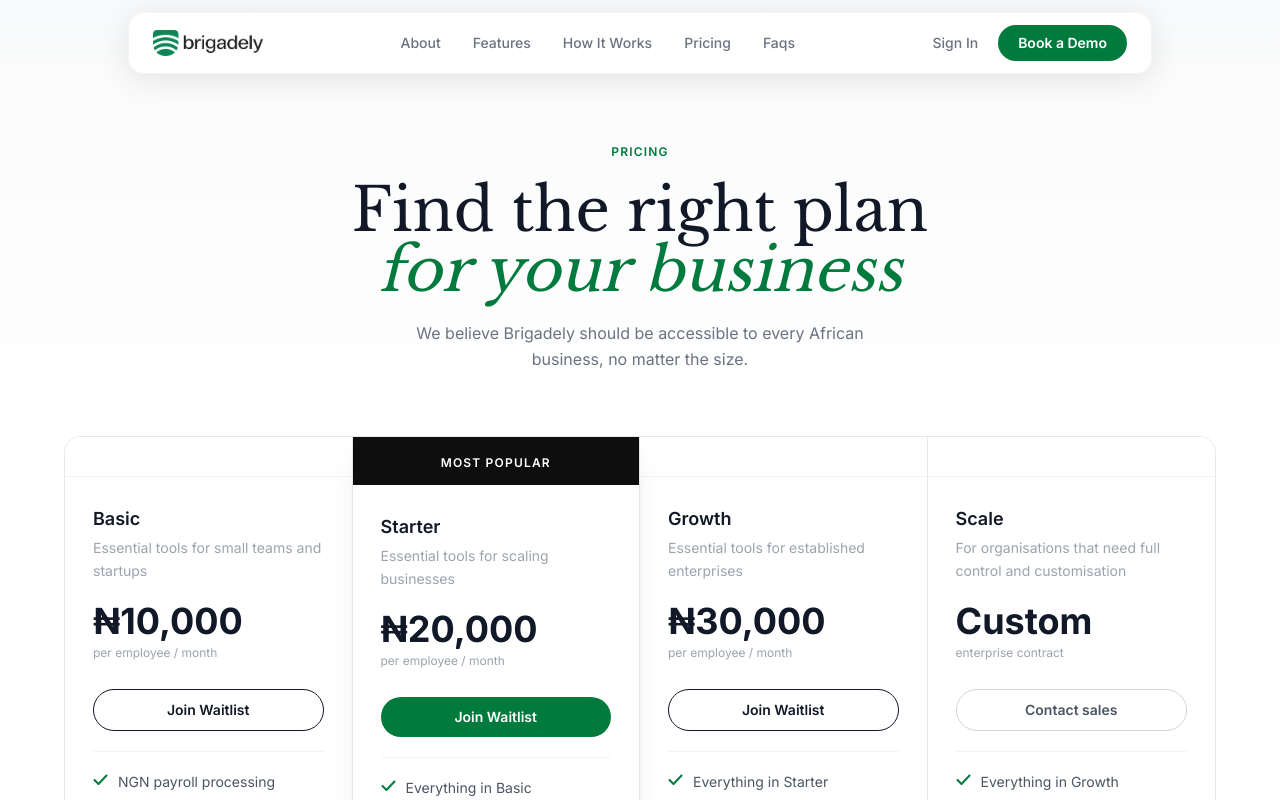
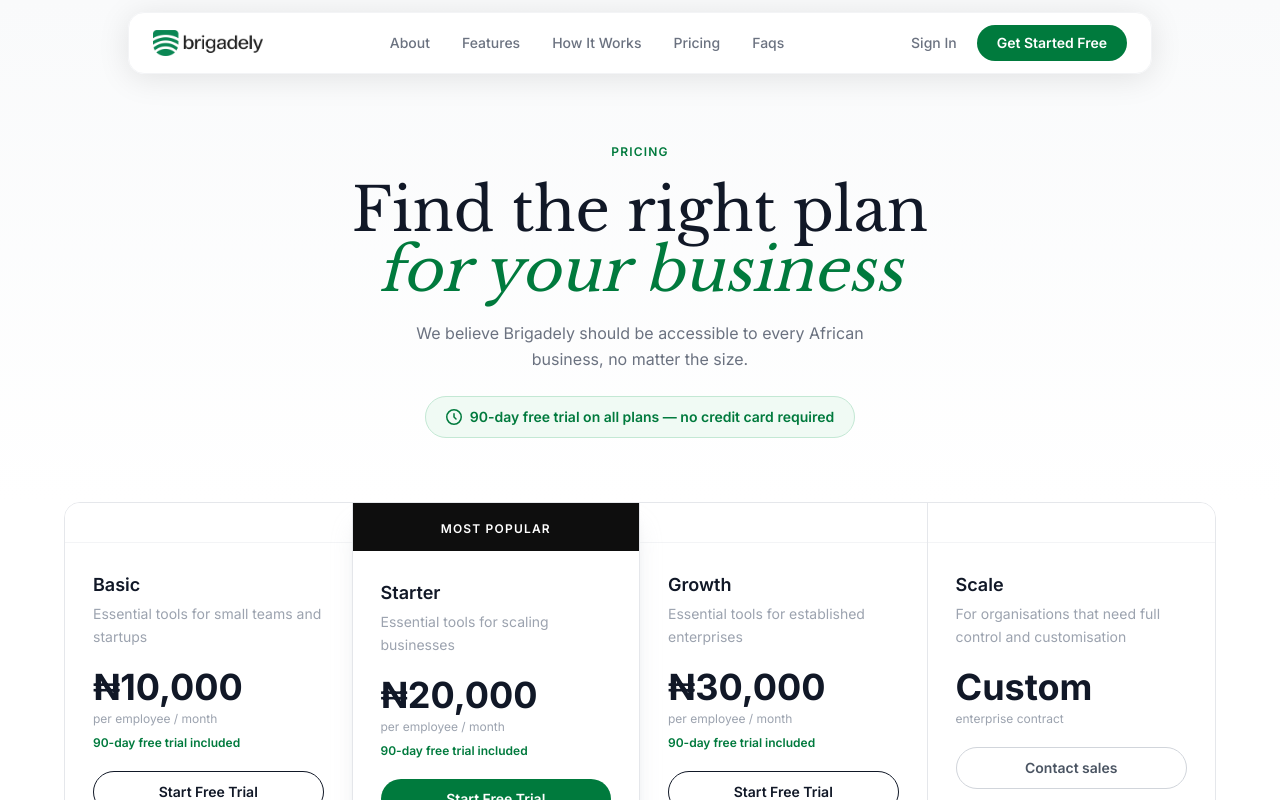
Before and after one commit to BrigadelyOrg/website, a Next.js app: page /pricing in a window 1280 px wide. Shown: the top 800 px of the page. Built offline with nearby package versions, Linux system fonts and the light colour scheme.

Commit message:
fixed pricing

```diff
--- a/app/pricing/page.jsx
+++ b/app/pricing/page.jsx
@@ -16,7 +16,8 @@ const tiers = [
     price: "₦10,000",
     unit: "per employee / month",
     popular: false,
-    cta: "Join Waitlist",
+    trial: "90-day free trial",
+    cta: "Start Free Trial",
     ctaStyle: "outline",
     features: [
       "NGN payroll processing",
@@ -35,7 +36,8 @@ const tiers = [
     price: "₦20,000",
     unit: "per employee / month",
     popular: true,
-    cta: "Join Waitlist",
+    trial: "90-day free trial",
+    cta: "Start Free Trial",
     ctaStyle: "solid",
     features: [
       "Everything in Basic",
@@ -54,7 +56,8 @@ const tiers = [
     price: "₦30,000",
     unit: "per employee / month",
     popular: false,
-    cta: "Join Waitlist",
+    trial: "90-day free trial",
+    cta: "Start Free Trial",
     ctaStyle: "outline",
     features: [
       "Everything in Starter",
@@ -73,6 +76,7 @@ const tiers = [
     price: "Custom",
     unit: "enterprise contract",
     popular: false,
+    trial: null,
     cta: "Contact sales",
     ctaStyle: "ghost",
     features: [
@@ -190,6 +194,10 @@ export default function PricingPage() {
             We believe Brigadely should be accessible to every African business,
             no matter the size.
           </p>
+          <div className="inline-flex items-center gap-2 bg-[#f0faf4] border border-[#c3e8d4] text-[#007a3d] text-sm font-semibold font-sans px-5 py-2.5 rounded-full mt-6">
+            <svg width="16" height="16" viewBox="0 0 16 16" fill="none" aria-hidden="true"><path d="M8 1.5a6.5 6.5 0 100 13 6.5 6.5 0 000-13zM0 8a8 8 0 1116 0A8 8 0 010 8zm8.75-3.25a.75.75 0 00-1.5 0v3.5l2.25 2.25a.75.75 0 001.06-1.06L8.75 7.69V4.75z" fill="#007a3d"/></svg>
+            90-day free trial on all plans — no credit card required
+          </div>
         </div>
       </div>
 
@@ -237,16 +245,16 @@ export default function PricingPage() {
                     <p className="text-xs font-sans text-gray-400 mt-1.5">
                       {tier.unit}
                     </p>
-                    <p className={`text-xs font-semibold font-sans mt-2 ${
-                      tier.popular ? "text-[#007a3d]" : "text-gray-400"
-                    }`}>
-                      {tier.target}
-                    </p>
+                    {tier.trial && (
+                      <p className="text-xs font-semibold font-sans mt-2 text-[#007a3d]">
+                        {tier.trial} included
+                      </p>
+                    )}
                   </div>
 
                   {/* CTA */}
                   <Link
-                    href="https://forms.gle/MZjpMyXYd9fR9Sx4A"
+                    href="https://app.brigadely.com/signup"
                     target="_blank"
                     className={`flex items-center justify-center gap-1.5 py-2.5 rounded-full text-sm font-semibold font-sans transition duration-200 ${
                       tier.ctaStyle === "solid"
@@ -292,7 +300,7 @@ export default function PricingPage() {
               Covers payment processing and bank transfer costs. Rates reduce at higher tiers. E.g. ₦10M payroll on Basic = ₦50,000 fee.
             </p>
           </div>
-          <Link href="https://forms.gle/MZjpMyXYd9fR9Sx4A" target="_blank"
+          <Link href="https://app.brigadely.com/signup" target="_blank"
             className="text-xs font-semibold font-sans text-[#007a3d] hover:underline whitespace-nowrap flex-shrink-0">
             Questions? Talk to us →
           </Link>
@@ -320,7 +328,7 @@ export default function PricingPage() {
                         {tier.name}
                       </p>
                       <Link
-                        href="https://forms.gle/MZjpMyXYd9fR9Sx4A"
+                        href="https://app.brigadely.com/signup"
                         target="_blank"
                         className={`inline-flex items-center justify-center px-4 py-1.5 rounded-full text-xs font-semibold font-sans transition duration-200 ${
                           tier.popular
@@ -385,7 +393,7 @@ export default function PricingPage() {
             {[
               {
                 q: "Is there a free trial?",
-                a: "We offer a guided onboarding demo so you can see the platform before committing. Reach out to book a session.",
+                a: "Yes — every plan includes a 90-day free trial with no credit card required. You get full access to all features on your chosen plan so you can run payroll and manage your team before paying anything.",
               },
               {
                 q: "Can I change plans as my team grows?",
@@ -420,12 +428,12 @@ export default function PricingPage() {
             Not sure which plan is right for you?
           </h2>
           <p className="text-gray-400 font-sans text-sm leading-relaxed mb-8">
-            Talk to us and we will walk you through the right fit for your team size,
+            Start your 90-day free trial today, or talk to us and we will walk you through the right fit for your team size,
             compliance needs, and budget.
           </p>
-          <Link href="https://forms.gle/MZjpMyXYd9fR9Sx4A" target="_blank">
+          <Link href="https://app.brigadely.com/signup" target="_blank">
             <button className="inline-flex items-center gap-2 bg-[#007a3d] text-white px-8 py-3.5 rounded-full font-semibold font-sans hover:bg-[#005a2d] transition duration-200 text-sm">
-              Book a Demo <GoArrowUpRight size={15} />
+              Start Free Trial <GoArrowUpRight size={15} />
             </button>
           </Link>
         </div>
--- a/components/Footer.jsx
+++ b/components/Footer.jsx
@@ -58,7 +58,7 @@ const Footer = () => {
               >
                 info@brigadely.com
               </a>
-              <p className="text-sm text-gray-500">Lagos, Nigeria</p>
+              <p className="text-sm text-gray-500">Ibadan, Nigeria</p>
             </div>
             <Socials iconStyles="text-gray-500 text-base hover:text-white" />
           </div>
--- a/components/GetStartedBtn.jsx
+++ b/components/GetStartedBtn.jsx
@@ -2,9 +2,9 @@ import Link from "next/link";
 import React from "react";
 import { GoArrowUpRight } from "react-icons/go";
 
-const GetStartedBtn = ({ customClass, label = "Join Our Waitlist" }) => {
+const GetStartedBtn = ({ customClass, label = "Get Started Free" }) => {
   return (
-    <Link href="https://forms.gle/MZjpMyXYd9fR9Sx4A" target="_blank">
+    <Link href="https://app.brigadely.com/signup" target="_blank">
       <button
         className={`w-fit flex items-center py-3 px-6 rounded-full font-semibold transition duration-200 ${
           customClass || "bg-[#007a3d] text-white hover:bg-[#005a2d]"
--- a/components/Header.jsx
+++ b/components/Header.jsx
@@ -64,7 +64,8 @@ const Header = () => {
             {/* Desktop CTAs */}
             <div className="hidden lg:flex items-center gap-5">
               <Link
-                href="#"
+                href="https://app.brigadely.com/signin"
+                target="_blank"
                 className={`text-sm font-medium font-sans transition-colors duration-300 ${
                   light
                     ? "text-white/70 hover:text-white"
@@ -73,9 +74,9 @@ const Header = () => {
               >
                 Sign In
               </Link>
-              <Link href="https://forms.gle/MZjpMyXYd9fR9Sx4A" target="_blank">
+              <Link href="https://app.brigadely.com/signup" target="_blank">
                 <div className="px-5 py-2 bg-[#007a3d] text-white text-sm font-semibold font-sans rounded-full hover:opacity-90 active:scale-95 transition duration-200 whitespace-nowrap">
-                  Book a Demo
+                  Get Started Free
                 </div>
               </Link>
             </div>
--- a/components/Hero.jsx
+++ b/components/Hero.jsx
@@ -41,14 +41,14 @@ const Hero = () => {
 
         {/* Dual CTAs */}
         <div className="flex flex-col sm:flex-row gap-3 items-center mb-24">
-          <Link href="https://forms.gle/MZjpMyXYd9fR9Sx4A" target="_blank">
+          <Link href="https://app.brigadely.com/signup" target="_blank">
             <button className="bg-white text-[#0a0a0a] py-3.5 px-8 rounded-full font-semibold hover:bg-gray-100 transition duration-200 text-base min-w-[160px]">
-              Join Waitlist
+              Start Free Trial
             </button>
           </Link>
-          <Link href="https://forms.gle/MZjpMyXYd9fR9Sx4A" target="_blank">
+          <Link href="https://app.brigadely.com/signup" target="_blank">
             <button className="bg-[#007a3d] text-white py-3.5 px-8 rounded-full font-semibold hover:bg-[#005a2d] transition duration-200 text-base flex items-center gap-2 min-w-[160px] justify-center">
-              Book a Demo <GoArrowUpRight size={16} />
+              Get Started <GoArrowUpRight size={16} />
             </button>
           </Link>
         </div>
--- a/components/HowItWorks.jsx
+++ b/components/HowItWorks.jsx
@@ -82,7 +82,7 @@ const HowItWorks = () => {
           and compliance into a single system for every type of worker. Consolidate
           your tools, reduce overhead, and unlock unrivalled insights.
         </p>
-        <Link href="https://forms.gle/MZjpMyXYd9fR9Sx4A" target="_blank">
+        <Link href="https://app.brigadely.com/signup" target="_blank">
           <button className="mt-8 flex items-center gap-2 mx-auto border border-gray-500 text-white px-6 py-3 rounded-full text-sm font-semibold font-sans hover:border-white hover:bg-white hover:text-black transition duration-200">
             Get started <GoArrowUpRight size={16} />
           </button>
--- a/components/MobileNav.jsx
+++ b/components/MobileNav.jsx
@@ -76,18 +76,19 @@ const MobileNav = ({ light = false }) => {
 
         <div className="mt-10 flex flex-col items-center gap-4">
           <Link
-            href="#"
+            href="https://app.brigadely.com/signin"
+            target="_blank"
             className="text-sm font-medium font-sans text-gray-600 hover:text-gray-900"
           >
             Sign In
           </Link>
           <Link
-            href="https://forms.gle/MZjpMyXYd9fR9Sx4A"
+            href="https://app.brigadely.com/signup"
             target="_blank"
             onClick={handleLinkClick}
             className="w-full text-center bg-[#9fff59] text-[#0d0d0d] py-3 px-6 rounded-full font-semibold font-sans hover:opacity-90 transition duration-200"
           >
-            Book a Demo
+            Get Started Free
           </Link>
         </div>
       </SheetContent>
--- a/components/OnboardingTimeline.jsx
+++ b/components/OnboardingTimeline.jsx
@@ -118,7 +118,7 @@ const OnboardingTimeline = () => {
                 ))}
               </ul>
 
-              <Link href="https://forms.gle/MZjpMyXYd9fR9Sx4A" target="_blank">
+              <Link href="https://app.brigadely.com/signup" target="_blank">
                 <button
                   className={`w-full mt-2 flex items-center justify-center gap-2 py-2.5 rounded-full text-sm font-semibold transition duration-200 ${
                     phase.highlight
```
Also changed, not shown: components/CTABanner.jsx (+5 -5 lines).
